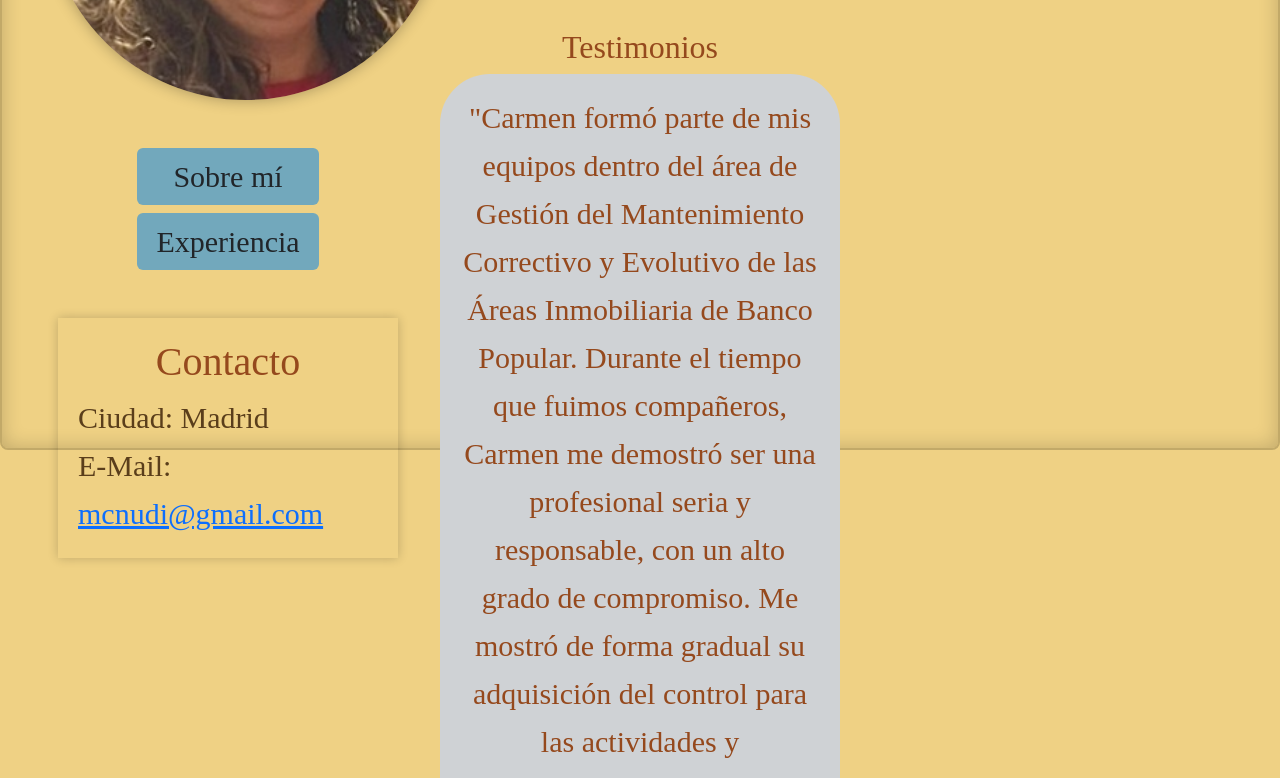
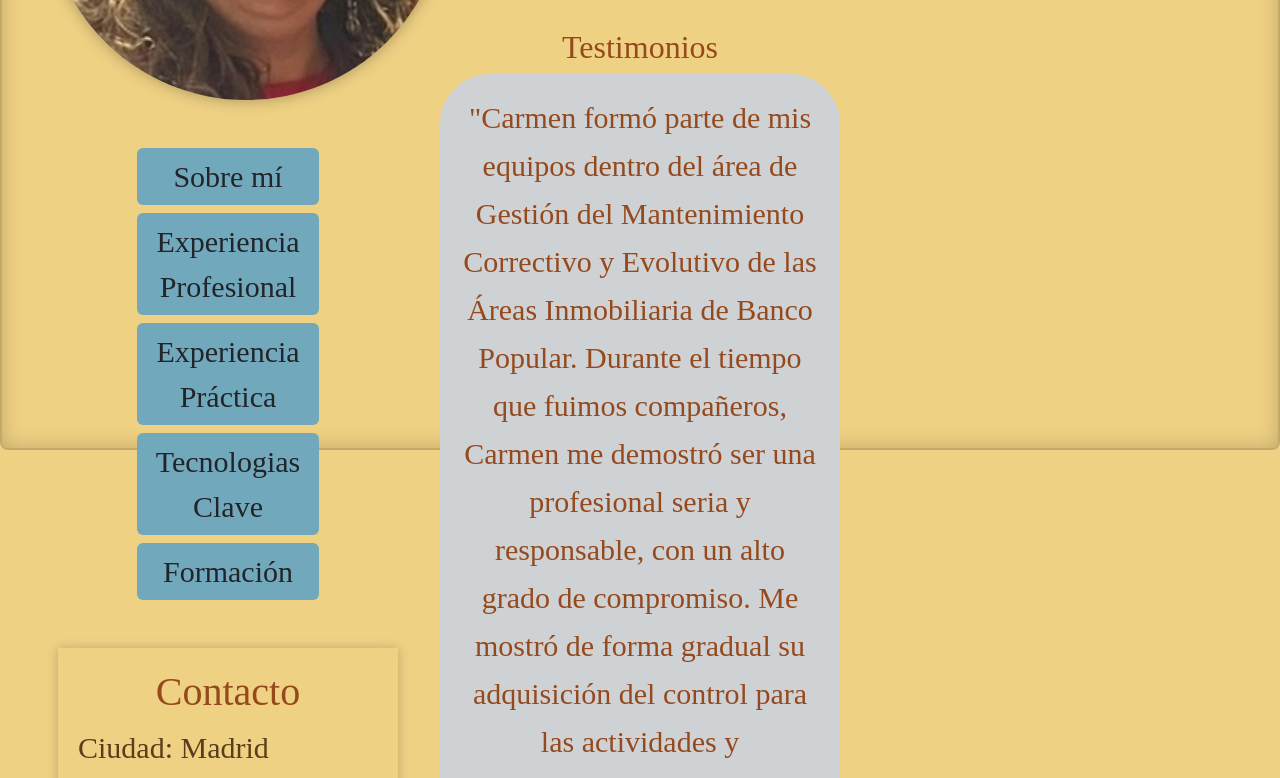
Before and after one commit to mcnudi/portafolio, an Angular app: page /home in a window 1280 px wide. Shown: the part 394-1172 px from the top of the page. Built offline with nearby package versions, Linux system fonts and the light colour scheme.

Commit message:
añadir botones

```diff
--- a/src/app/pages/home/home.component.html
+++ b/src/app/pages/home/home.component.html
@@ -8,7 +8,10 @@
        <!--Botones -->
     <div class="d-flex flex-column gap-2 w-50 mt-5 mb-5">
         <button class="btn btn-celeste" (click)="mostrar('sobremi')">Sobre mí</button>
-        <button class="btn btn-celeste" (click)="mostrar('experiencia')">Experiencia</button>
+        <button class="btn btn-celeste" (click)="mostrar('experiencia')">Experiencia Profesional</button>
+         <button class="btn btn-celeste" (click)="mostrar('experiencia')">Experiencia Práctica</button>
+          <button class="btn btn-celeste" (click)="mostrar('experiencia')">Tecnologias Clave</button>
+          <button class="btn btn-celeste" (click)="mostrar('experiencia')">Formación</button>
       </div>
 
        <!--Contacto fijo-->
@@ -45,9 +48,7 @@
         <a (click)="chatbox()">
           <img src="/Talking_bubble_vector_art_illustration.jpg" alt="Chatbox" width="100" height="100">
         </a>
-     <!-- <button mat-icon-button ">
-  Talking_bubble_vector_art_illustration.jpg
-</button>-->
+
       </div>
      </div>
 </div>
```
